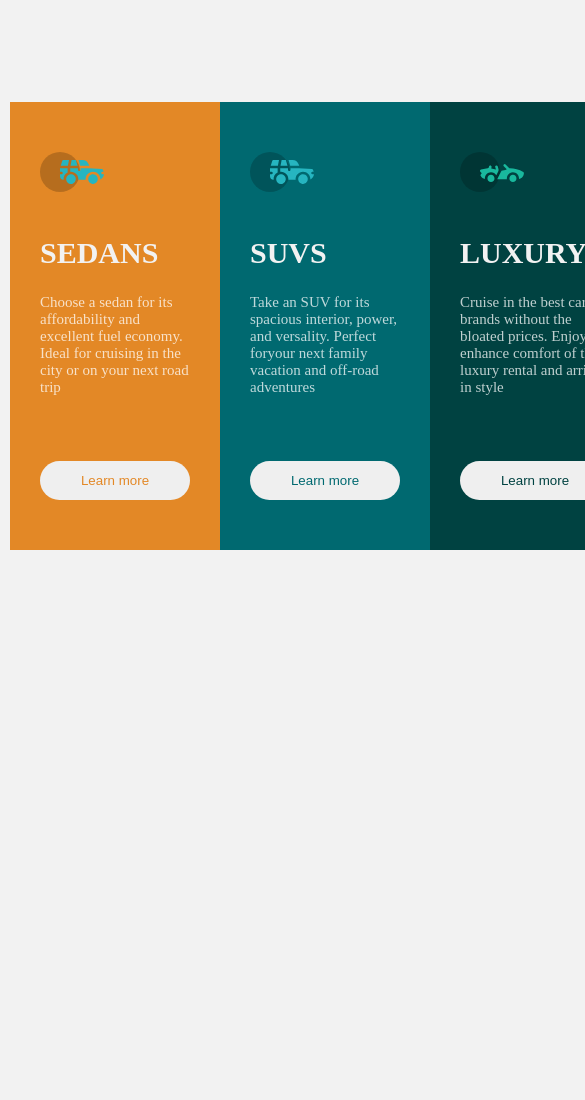
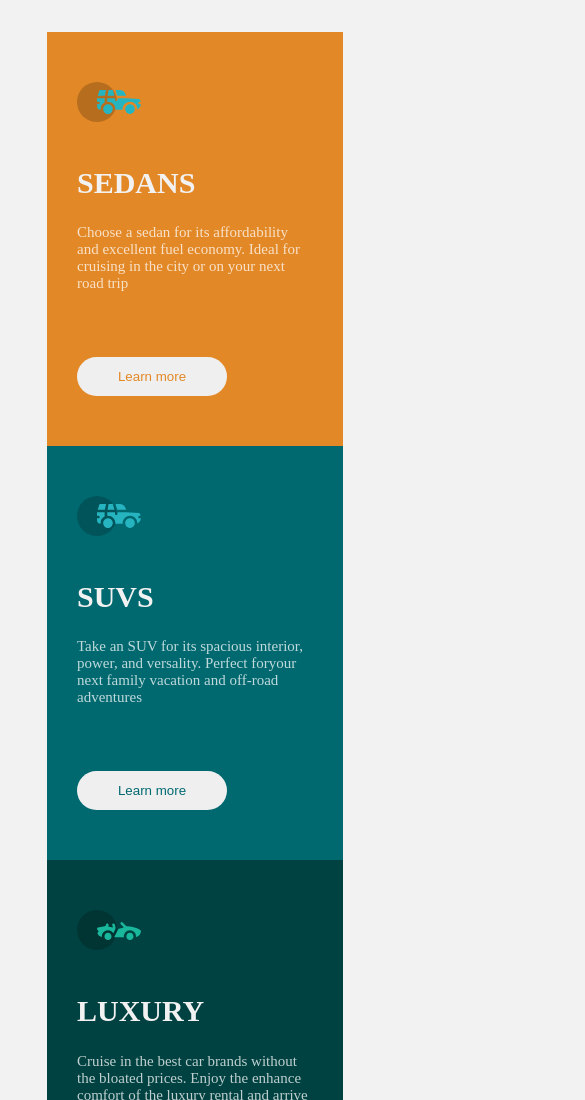
Before and after one commit to SogelolaMoriojuoluwa/3-column-doc, a plain HTML site: page index.html in a window 390 px wide. Shown: the top 1100 px of the page, 585 px wide, since content can reach past the window. Before the commit the page ends 844 px from the top, so only its background shows below. Drawn offline with Linux system fonts and the light colour scheme.

```diff
--- a/col.css
+++ b/col.css
@@ -81,12 +81,12 @@ p {
     color: hsl(0, 0%, 95%);
     border: 3px solid hsl(0, 0%, 95%);
 }
-@media screen and (max-width: 375px) {
+@media screen and (max-width: 753px) {
     .container {
         display: grid;
         grid-template-columns: auto;
         width: 300px;
-        margin-top: 20px;
+        margin-top: 30px;
         margin-bottom: 20px;
     }
 
```
